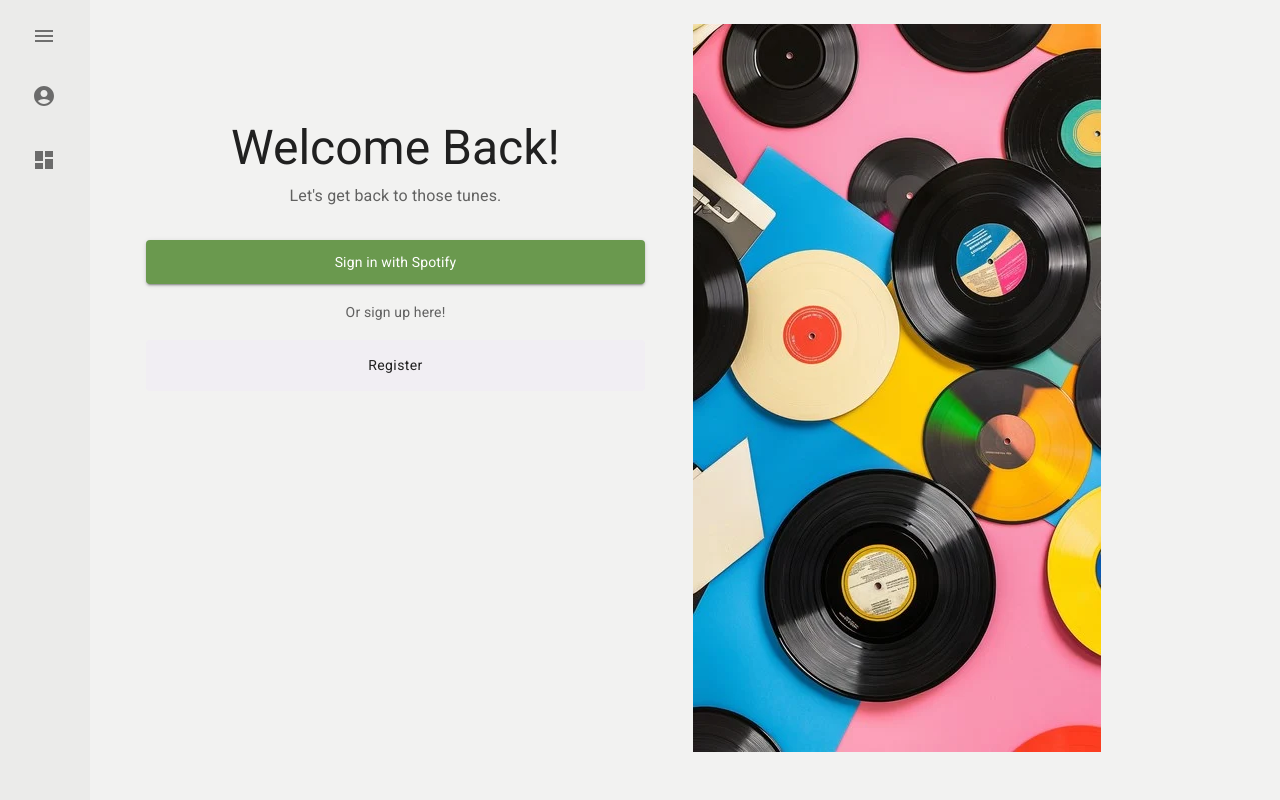
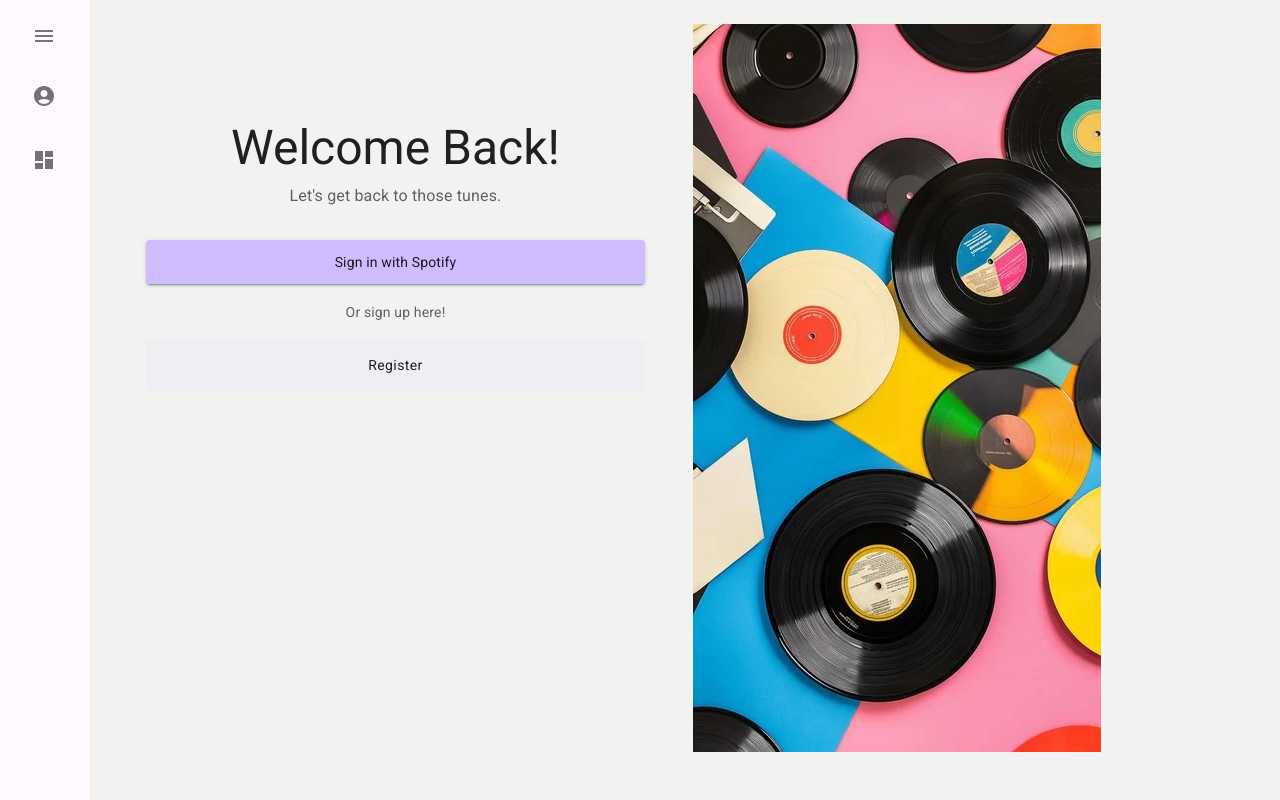
Before and after one commit to kadelk04/Spinterest, a React (Create React App) app in the folder frontend/: page /login in a window 1280 px wide. Built offline with nearby package versions, Linux system fonts and the light colour scheme; no server answers.

Commit message:
Merging stashed

```diff
--- a/frontend/src/components/common/Navbar.tsx
+++ b/frontend/src/components/common/Navbar.tsx
@@ -32,7 +32,7 @@ export const Navbar: FunctionComponent<NavbarProps> = (props) => {
         '& .MuiDrawer-paper': {
           width: props.expanded ? '180px' : '90px',
           boxSizing: 'border-box',
-          backgroundColor: 'background.paper',
+          backgroundColor: 'secondary.light',
           border: 'none',
           transition: 'width 0.3s ease',
           height: '100%',
--- a/frontend/src/components/common/Theme.tsx
+++ b/frontend/src/components/common/Theme.tsx
@@ -8,12 +8,13 @@ const theme = createTheme({
       paper: '#EBEBEA',
     },
     primary: {
-      main: '#6a994e',
-      light: '#a7c957',
-      dark: '#386641',
+      main: '#CFBCFF',
+      light: '#E8DEF8',
+      dark: '#65548F',
     },
     secondary: {
-      main: '#bc4749',
+      main: '#FFD9E4',
+      light: '#FEF8FF',
     },
   },
 });
--- a/frontend/src/components/pages/Dashboard.tsx
+++ b/frontend/src/components/pages/Dashboard.tsx
@@ -1,16 +1,8 @@
 import { useEffect, useState } from 'react';
 import React from 'react';
-import {
-  Box,
-  Typography,
-  Input,
-  InputAdornment
-} from '@mui/material';
-import {
-  Search,
-  Dehaze
-} from '@mui/icons-material';
-import { Responsive as ResponsiveGridLayout } from "react-grid-layout";
+import { Box, Typography, Input, InputAdornment } from '@mui/material';
+import { Search, Dehaze } from '@mui/icons-material';
+import { Responsive as ResponsiveGridLayout } from 'react-grid-layout';
 import { getLayouts } from '../data/layoutGenerator';
 
 export interface Widget {
@@ -19,14 +11,13 @@ export interface Widget {
 }
 
 export const Dashboard = ({ widgets }: { widgets: Widget[] }) => {
-
   console.log('Widgets:', widgets);
   const layouts = getLayouts(widgets);
 
   const [windowWidth, setWindowWidth] = useState(window.innerWidth);
 
   useEffect(() => {
-    const handleResize  = () => {
+    const handleResize = () => {
       setWindowWidth(window.innerWidth);
     };
 
@@ -34,12 +25,10 @@ export const Dashboard = ({ widgets }: { widgets: Widget[] }) => {
     return () => window.removeEventListener('resize', handleResize);
   }, []);
 
-
-
   return (
     <Box sx={{ flexGrow: 1 }}>
       <Input
-        placeholder='/genre, /tag, /person'
+        placeholder="/genre, /tag, /person"
         id="input-with-icon-adornment"
         startAdornment={
           <InputAdornment position="start">
@@ -59,9 +48,7 @@ export const Dashboard = ({ widgets }: { widgets: Widget[] }) => {
           border: '1px solid #ccc',
         }}
       />
-      <Typography>
-        Dashboard
-      </Typography>
+      <Typography>Dashboard</Typography>
       <ResponsiveGridLayout
         className="layout"
         layouts={layouts}
@@ -73,7 +60,14 @@ export const Dashboard = ({ widgets }: { widgets: Widget[] }) => {
         // onLayoutChange={onLayoutChange}
       >
         {widgets.map((widget) => (
-          <div key={widget.id} style={{ display: 'flex', alignItems: 'center', justifyContent: 'center' }}>
+          <div
+            key={widget.id}
+            style={{
+              display: 'flex',
+              alignItems: 'center',
+              justifyContent: 'center',
+            }}
+          >
             {widget.component}
           </div>
         ))}
```
